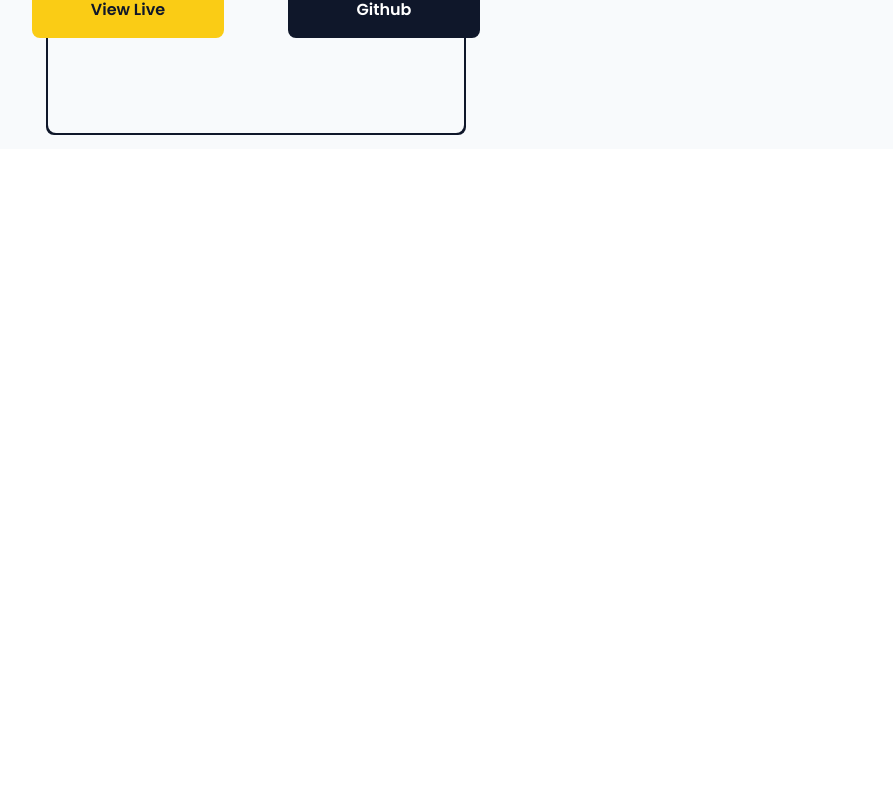
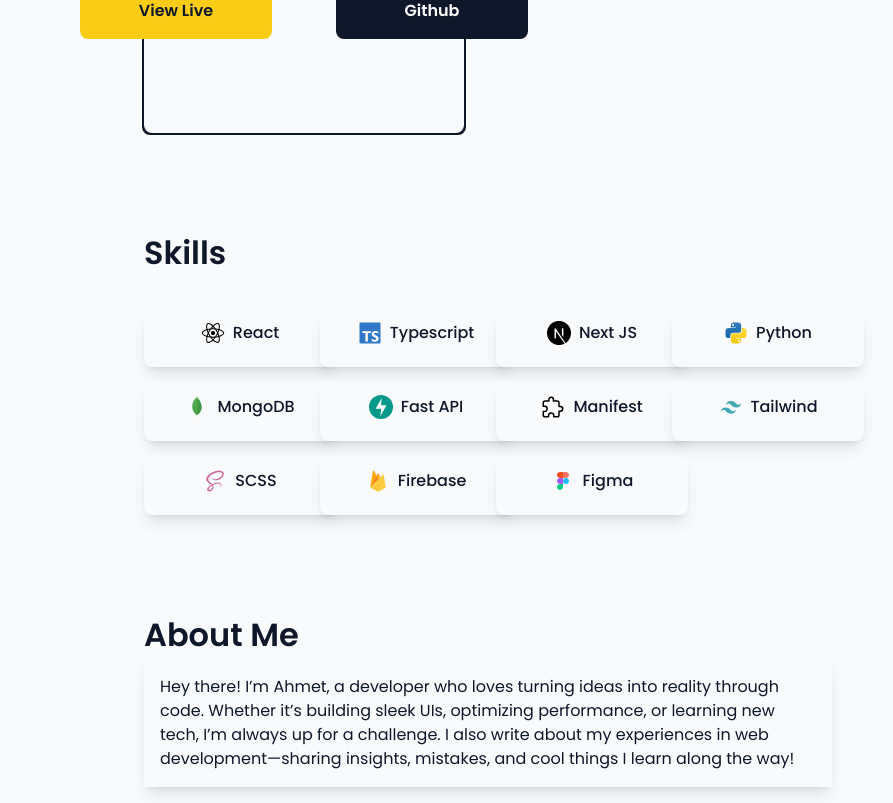
Before and after one commit to kaya70875/personal, a Next.js app: page / in a window 1280 px wide. Shown: the part 2164-2967 px from the top of the page, without its empty margins (152-1045 px from the left). Before the commit the page ends 2313 px from the top, so only its background shows below. Built offline with nearby package versions, Linux system fonts and the light colour scheme.

Commit message:
add skills and about section

```diff
--- a/src/app/page.tsx
+++ b/src/app/page.tsx
@@ -14,6 +14,8 @@ import Link from "next/link";
 import { Typewriter } from "@/components/motion/Typewriter";
 import { motion } from 'motion/react';
 import AnimatedBorderCard from "@/components/motion/AnimatedBorderCard";
+import SkillButton from "@/components/SkillButton";
+import { SKILLS } from "@/data/skills";
 
 export default function Home() {
 
@@ -51,7 +53,7 @@ export default function Home() {
   ] as const;
 
   return (
-    <main className="flex flex-col sections-gap">
+    <main className="flex flex-col sections-gap mx-24">
       <section className="hero flex flex-col gap-8 items-center justify-center text-center relative">
         <header>
           <Image src={myImage} alt="profile-img" width={164} height={164} />
@@ -87,6 +89,22 @@ export default function Home() {
           ))}
         </motion.div>
       </section>
+
+      <section className="skills flex flex-col gap-8">
+        <header className="section-header">Skills</header>
+        <div className="skill-buttons grid grid-cols-4 gap-4">
+          {SKILLS.map((skill, index) => (
+            <SkillButton name={skill.name} icon={skill.icon} key={index} />
+          ))}
+        </div>
+      </section>
+
+      <section className="about">
+        <header className="section-header">About Me</header>
+        <div className="p-4 w-full flex items-center justify-center shadow-lg">
+          <p className="text-text">Hey there! I’m Ahmet, a developer who loves turning ideas into reality through code. Whether it’s building sleek UIs, optimizing performance, or learning new tech, I’m always up for a challenge. I also write about my experiences in web development—sharing insights, mistakes, and cool things I learn along the way!</p>
+        </div>
+      </section>
     </main>
   )
 }
```
